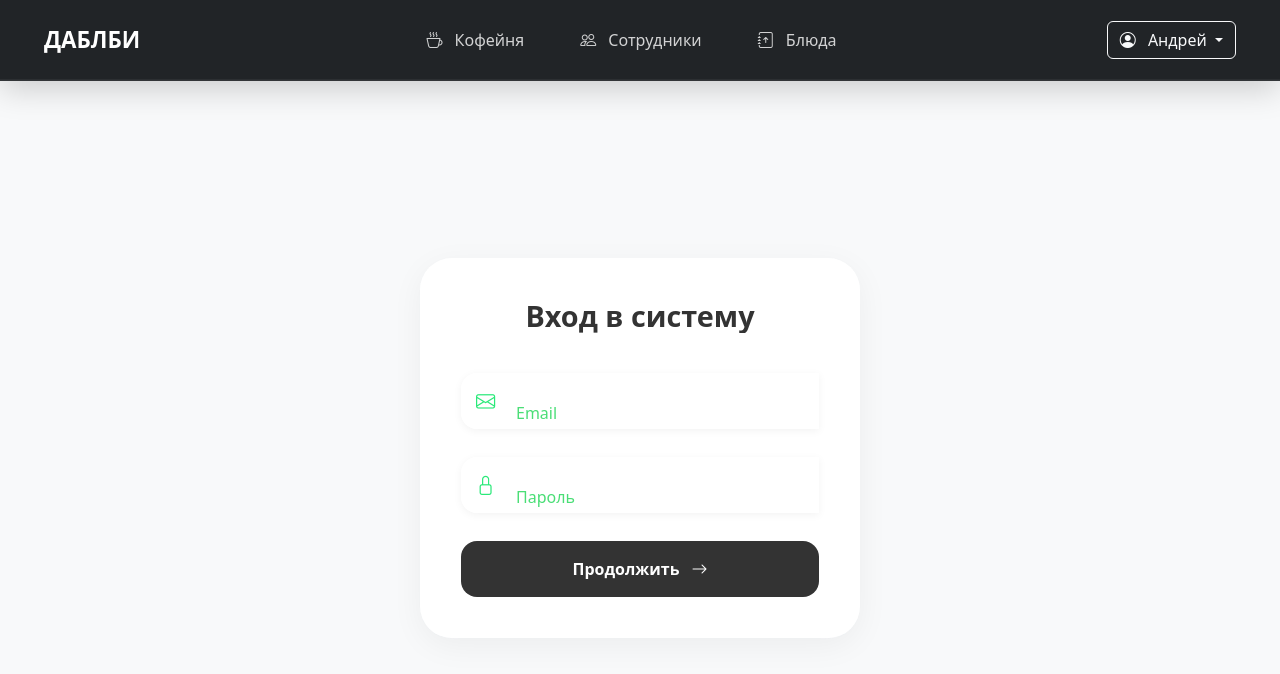
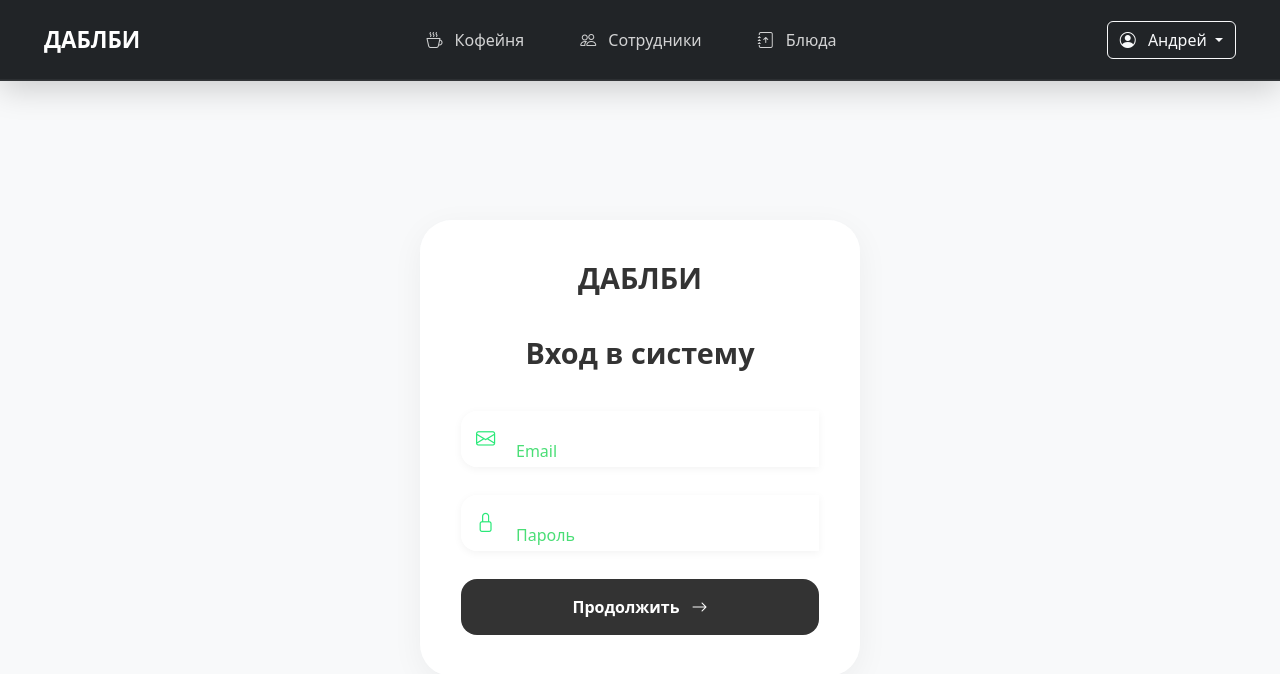
Before and after one commit to withapoll/doubleB-CRM, a Vue app: page / in a window 1280 px wide. Shown: the top 674 px of the page. Built offline with nearby package versions, Linux system fonts and the light colour scheme.

Commit message:
forgot to add text logo

```diff
--- a/src/views/loginForm.vue
+++ b/src/views/loginForm.vue
@@ -2,6 +2,7 @@
   <div class="auth-container">
     <div class="glass-card">
       <div class="card-content">
+        <h2 class="auth-title">ДАБЛБИ</h2>
         <h2 class="auth-title">Вход в систему</h2>
 
         <form @submit.prevent="handleSubmit" class="auth-form" novalidate>
```
